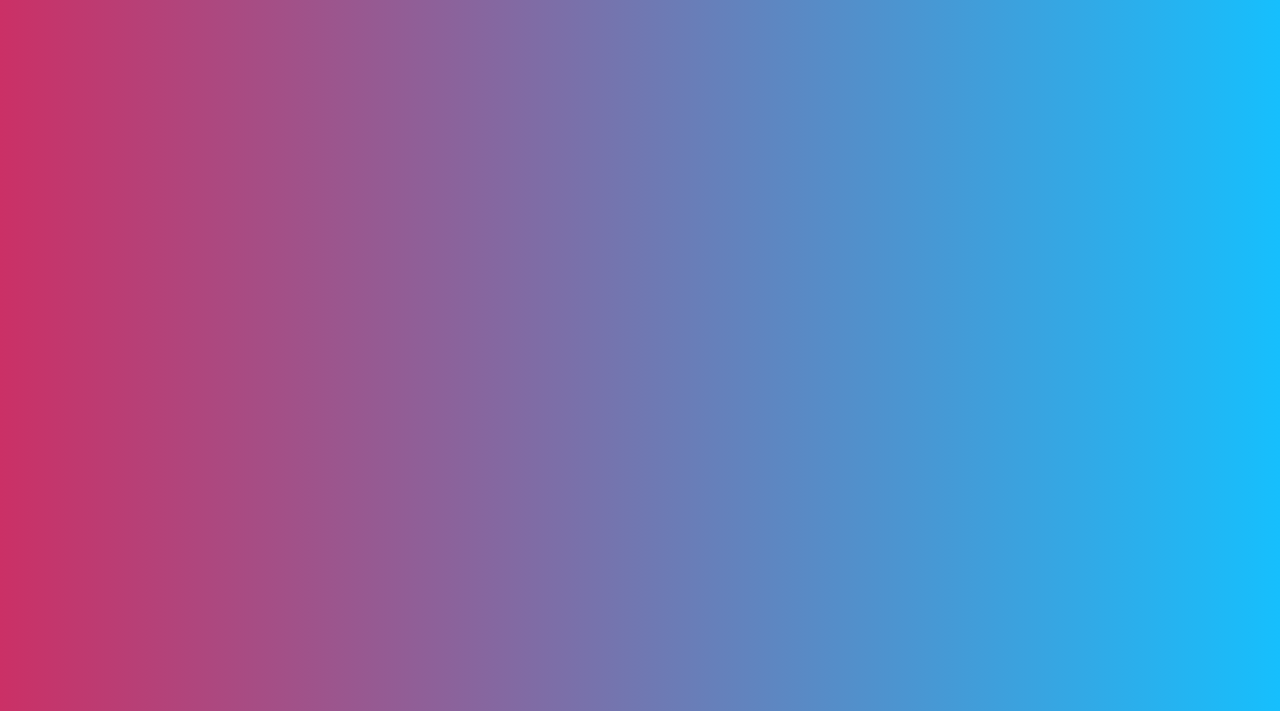
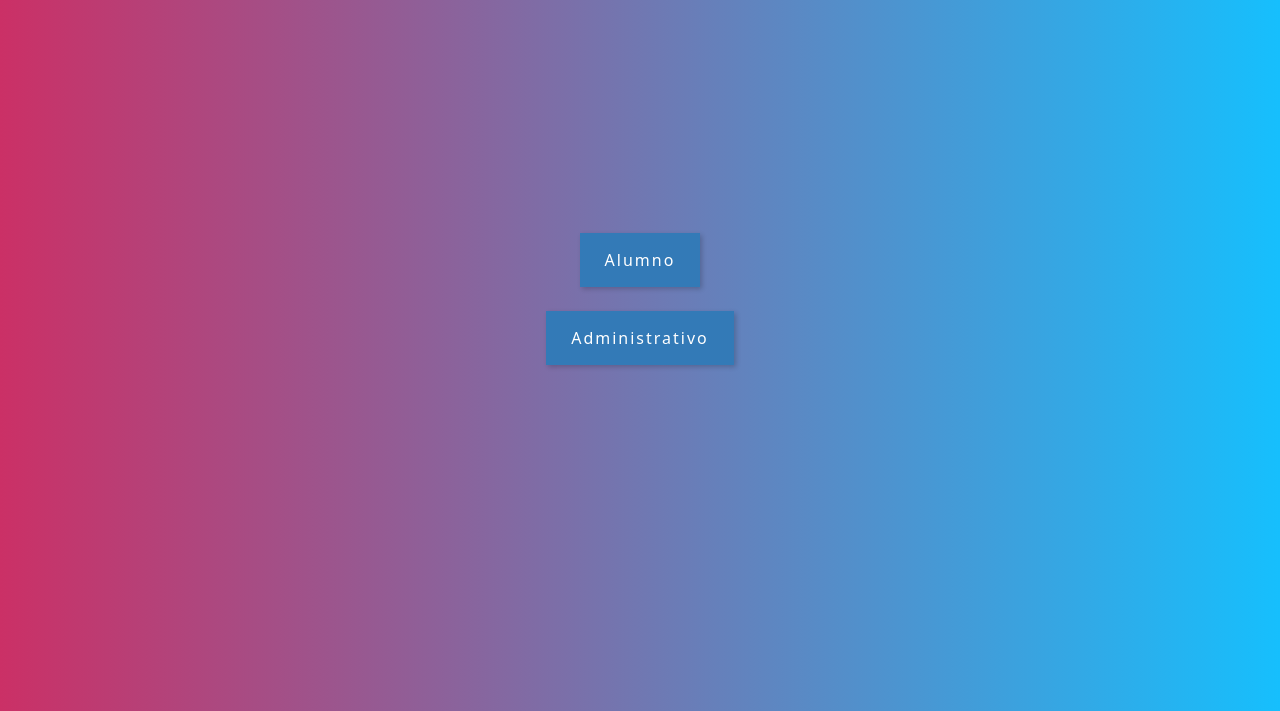
Before and after one commit to JDFenix/Proyecto-uni, a plain HTML site: page INTPrincipal.html in a window 1280 px wide. Shown: the part 89-800 px from the top of the page. Drawn offline with nearby package versions, Linux system fonts and the light colour scheme.

Commit message:
Prototipo de estilo botones

```diff
--- a/INTPrincipal.html
+++ b/INTPrincipal.html
@@ -16,16 +16,17 @@
             src="https://cdn.jsdelivr.net/npm/bootstrap@5.2.3/dist/js/bootstrap.bundle.min.js"
             integrity="sha384-kenU1KFdBIe4zVF0s0G1M5b4hcpxyD9F7jL+jjXkk+Q2h455rYXK/7HAuoJl+0I4"
             crossorigin="anonymous"></script>
-
-
+        <meta name="viewport" content="width=device-width, initial-scale=1">
         <title>UNIVERSIDAD Valle</title>
     </head>
     <body id="Pag-principal">
 
-    <h1 id="titulo-principal">UNIVERSIDAD EL VALLE</h1>
 
-<button id="link-alumno" onclick="location.href='Intalumnoinscr.html'">Alumno</button>
-
-<button id="link-admin" onclick="location.href='Intadministrativo.html'">Administrativo</button>
+        <div class="contenedor">
+            <button onclick="location.href='Intalumnoinscr.html'">Alumno</button>
+            <br>
+            <button onclick="">Administrativo</button>
+            <br>
+        </div>
     </body>
 </html>
--- a/Style.css
+++ b/Style.css
@@ -33,6 +33,7 @@ height: 80px;
   position: absolute;
   top: 35%;
   left: 20%;
+  box-sizing: content-box;
 }
 .Guardar01{
   background-color: rgb(125, 40, 129);
@@ -87,3 +88,52 @@ border-radius: 10px;
   background: linear-gradient(to right, #CB3066, #16BFFD); /* W3C, IE 10+/ Edge, Firefox 16+, Chrome 26+, Opera 12+, Safari 7+ */
 
 }
+
+
+
+#link-alumno{
+
+  background-color: #5a113c;
+  color: white;
+  border-color: black;
+}
+
+/* Pagina principal */
+
+body {
+  background-color: #f5f5f5;
+}
+
+.contenedor {
+  display: flex;
+  flex-direction: column;
+  justify-content: center;
+  align-items: center;
+  height: 100vh;
+}
+
+button {
+  background-color: #337ab7;
+  color: #fff;
+  border: none;
+  padding: 15px 25px;
+  font-size: 18px;
+  border-radius: 5px;
+  cursor: pointer;
+  margin: 10px;
+  text-transform: uppercase;
+  letter-spacing: 2px;
+  box-shadow: 2px 2px 5px rgba(0, 0, 0, 0.2);
+  transition: transform 0.2s ease-in-out;
+}
+
+button:hover {
+  transform: scale(1.1);
+}
+
+@media screen and (max-width: 768px) {
+  button {
+    padding: 10px 20px;
+    font-size: 14px;
+  }
+}
```
Also changed, not shown: 1 other file. Lines whose indentation alone changed are shown as unchanged.
